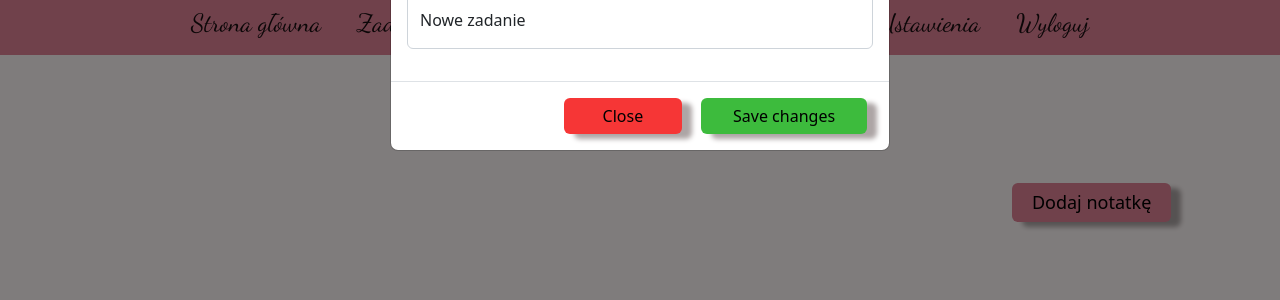
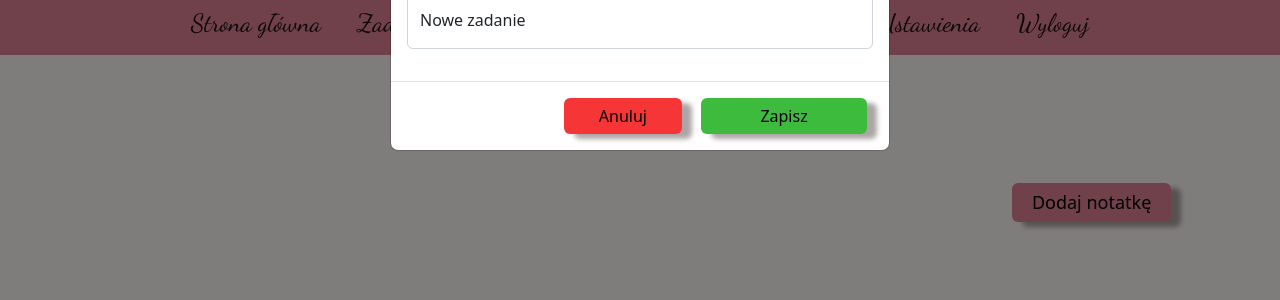
Before and after one commit to NataliaGalicka96/WeddingPlannerSymfony, a Symfony app: template templates/note/index.html.twig in a window 1280 px wide, after a click on "Dodaj notatkę". Shown: the part 191-491 px from the top of the page. Run offline with Twig, Linux system fonts and the light colour scheme; the template is opened without the code that fills it, so the values that code supplies are empty; some libraries are stand-ins or nearby versions; some web fonts are replaced.

Commit message:
Change in templates and css style

```diff
--- a/templates/budget/index.html.twig
+++ b/templates/budget/index.html.twig
@@ -249,8 +249,8 @@
 
                 </div>
                 <div class="modal-footer">
-                    <button type="button" class="btn btn-danger" id="cancel" data-bs-dismiss="modal">Close</button>
-                    <button type="submit" class=" btn btn-success" id="accept">Save changes</button>
+                    <button type="button" class="btn btn-danger" id="cancel" data-bs-dismiss="modal">Anuluj</button>
+                    <button type="submit" class=" btn btn-success" id="accept">Zapisz</button>
                 </div>
                 </form>
             </div>
--- a/templates/check_list/index.html.twig
+++ b/templates/check_list/index.html.twig
@@ -140,7 +140,7 @@
 
                 </div>
                 <div class="modal-footer">
-                    <button type="button" class="btn btn-danger" id="cancel" data-bs-dismiss="modal">Zamknij</button>
+                    <button type="button" class="btn btn-danger" id="cancel" data-bs-dismiss="modal">Anuluj</button>
                     <button type="submit" class=" btn btn-success" id="accept">Zapisz</button>
                 </div>
                 </form>
--- a/templates/contact/index.html.twig
+++ b/templates/contact/index.html.twig
@@ -87,7 +87,7 @@
                         <td data-label="Adres">ul. {{ contact["street"] }} {{ contact['home_number'] }}, {{ contact['postalcode'] }} {{ contact["city"] }}</td>
                         <td data-label="E-mail">{{ contact["email"] }}</td>
                         <td data-label="Telefon">{{ contact["phone_number"] }} </td>
-                        <td><a onclick="return confirm('Czy na pewno chcesz usunąć to zadanie?')" href="{{path('contact_delete',{'id': contact.id})}}"><span class="input-group-text" id="delete"><i class="fa-solid fa-trash-can"></i></span></a><button type="submit" data-bs-toggle="modal" data-bs-target="#editContact"><i class="fa-solid fa-pen-to-square mx-3"></i></button>  </td>
+                        <td><a onclick="return confirm('Czy na pewno chcesz usunąć to zadanie?')" href="{{path('contact_delete',{'id': contact.id})}}"><span class="input-group-text" id="delete"><i class="fa-solid fa-trash-can"></i></span></a><!--<button type="submit" data-bs-toggle="modal" data-bs-target="#editContact"><i class="fa-solid fa-pen-to-square mx-3"></i></button>-->  </td>
 
                     </tr>
                     {% endfor %}
@@ -123,7 +123,7 @@
                 </div>
                 <div class="modal-footer">
                     <button type="button" class="btn" id="cancel" data-bs-dismiss="modal">Anuluj</button>
-                    <button type="submit" class=" btn " id="accept">Zapisz kontakt</button>
+                    <button type="submit" class=" btn " id="accept">Zapisz</button>
                 </div>
                  {{ form_end(formContact) }}
 
--- a/templates/guest/index.html.twig
+++ b/templates/guest/index.html.twig
@@ -160,8 +160,8 @@
 
                 </div>
                 <div class="modal-footer">
-                    <button type="button" class="btn btn-danger" id="cancel" data-bs-dismiss="modal">Close</button>
-                    <button type="submit" class=" btn btn-success" id="accept">Save changes</button>
+                    <button type="button" class="btn" id="cancel" data-bs-dismiss="modal">Anuluj</button>
+                    <button type="submit" class=" btn" id="accept">Zapisz</button>
                 </div>
                 {{ form_end(guestform) }}
             </div>
--- a/templates/note/index.html.twig
+++ b/templates/note/index.html.twig
@@ -114,8 +114,8 @@
 
                     </div>
                     <div class="modal-footer">
-                        <button type="button" class="btn" id="cancel" data-bs-dismiss="modal">Close</button>
-                        <button type="submit" class=" btn" id="accept">Save changes</button>
+                        <button type="button" class="btn" id="cancel" data-bs-dismiss="modal">Anuluj</button>
+                        <button type="submit" class=" btn" id="accept">Zapisz</button>
                     </div>
                     </form>
 
```
Also changed, not shown: public/assets/css/budget.css, public/assets/css/checkList.css, public/assets/css/guests.css.
